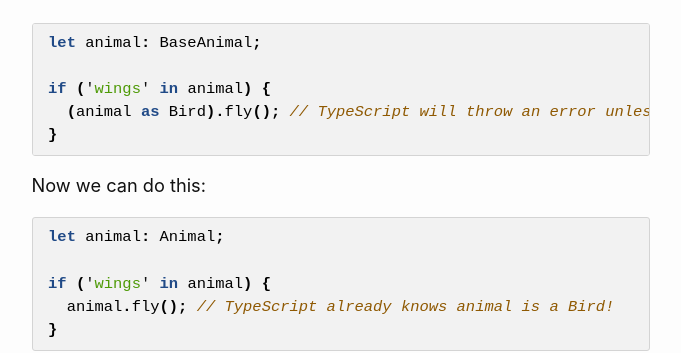
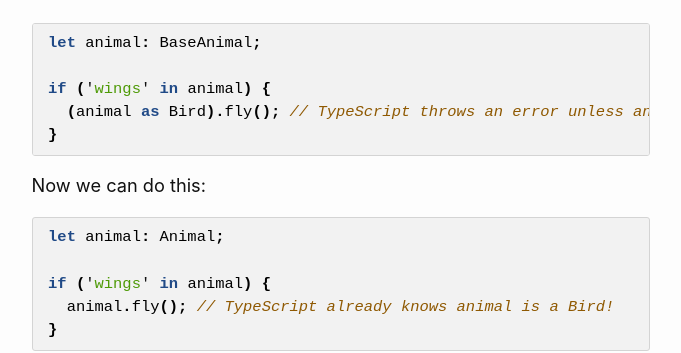
Before and after one commit to guilhermesimoes/guilhermesimoes.github.io, a Jekyll site: the page built from _posts/2019-05-11-simplifying-typescript-code-with-union-types.md, in a window 1280 px wide and 900 px high, scrolled down 2128 px. Shown: the part 227-580 px from the top of the window, without its empty margins (299-980 px from the left). Built offline with Jekyll 4.4.1, drawn with Linux system fonts in a browser that asks for light colours.

Commit message:
Reword code comment

````diff
--- a/_posts/2019-05-11-simplifying-typescript-code-with-union-types.md
+++ b/_posts/2019-05-11-simplifying-typescript-code-with-union-types.md
@@ -8,6 +8,7 @@ image:
   path:   /assets/images/half-fish-half-bird.png
   alt:    "Crude drawing of a half-fish, half-bird animal."
 ---
+
 Let's imagine we have the following TypeScript interfaces:
 
 ```ts
@@ -85,7 +86,7 @@ Whereas before we had to do this:
 let animal: BaseAnimal;
 
 if ('wings' in animal) {
-  (animal as Bird).fly(); // TypeScript will throw an error unless animal is cast to Bird.
+  (animal as Bird).fly(); // TypeScript throws an error unless animal is cast to Bird.
 }
 ```
 
````
